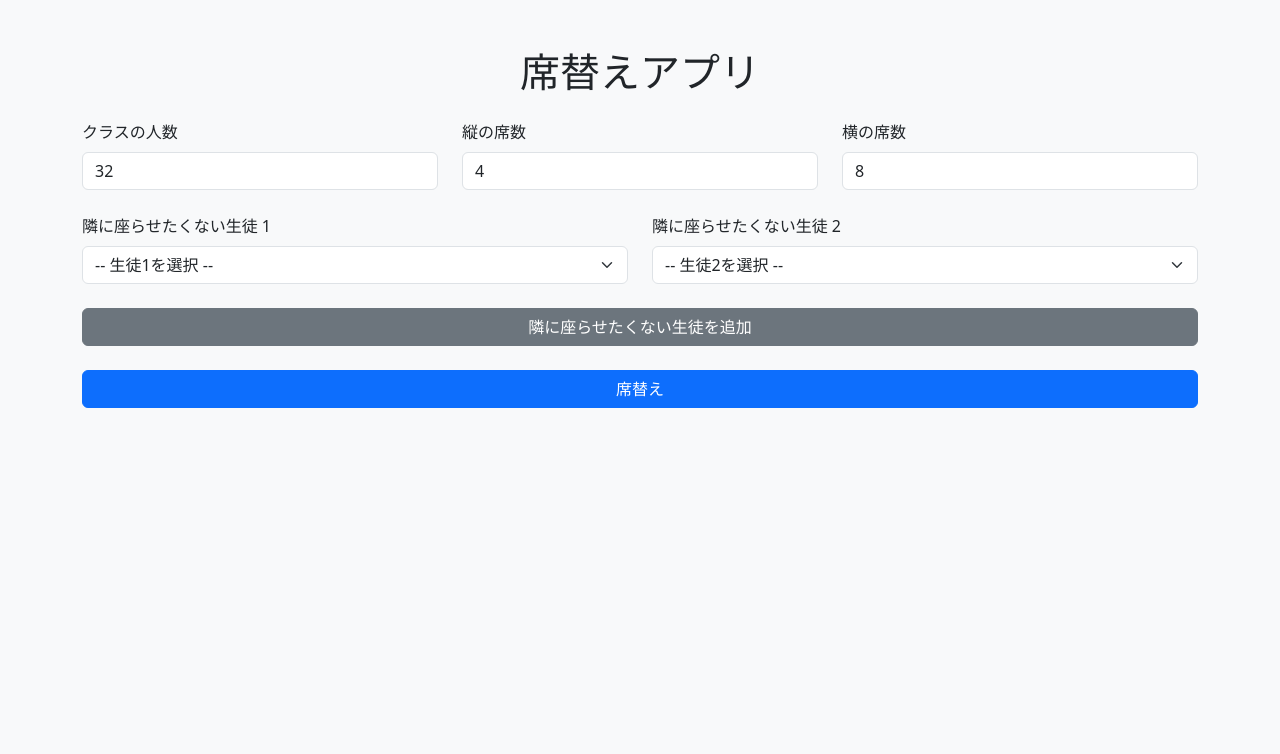
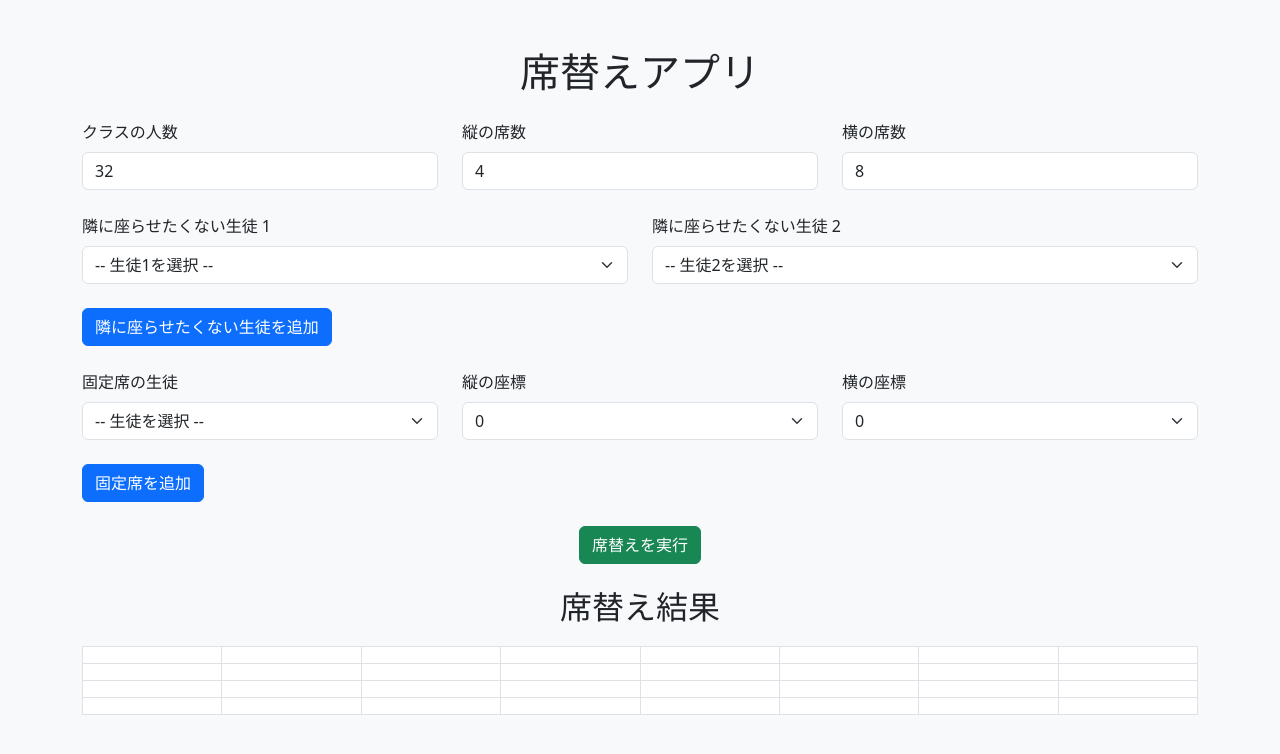
Before and after one commit to haruka-fu/SeatChanger, a website: page public/index.html in a window 1280 px wide. Drawn offline with nearby package versions, Linux system fonts and the light colour scheme.

Commit message:
固定席の追加

```diff
--- a/public/css/style.css
+++ b/public/css/style.css
@@ -4,6 +4,19 @@
     vertical-align: middle;  /* 文字を中央揃え */
     font-size: 1.5rem;  /* 数字を大きく */
     font-weight: bold;  /* 太字に */
+}
+
+body {
+    background-color: #f8f9fa;
+}
+
+.table-responsive {
+    margin-top: 20px;
+}
+
+.table td {
+    text-align: center;
+    vertical-align: middle;
 }
 
 /* レスポンシブ対応 */
--- a/public/index.html
+++ b/public/index.html
@@ -35,69 +35,87 @@
             <div class="col-md-6">
                 <label class="form-label">隣に座らせたくない生徒 1</label>
                 <select class="form-select" v-model="selectedStudent1">
-                    <option value>-- 生徒1を選択 --</option>
-                    <option v-for="student in studentOptions" :key="student" :value="student">
-                        {{ student }}
-                    </option>
+                    <option :value="null">-- 生徒1を選択 --</option>
+                    <option v-for="n in students" :key="n" :value="n">生徒 {{ n }}</option>
                 </select>
             </div>
             <div class="col-md-6">
                 <label class="form-label">隣に座らせたくない生徒 2</label>
                 <select class="form-select" v-model="selectedStudent2">
-                    <option value>-- 生徒2を選択 --</option>
-                    <option v-for="student in studentOptions" :key="student" :value="student">
-                        {{ student }}
-                    </option>
+                    <option :value="null">-- 生徒2を選択 --</option>
+                    <option v-for="n in students" :key="n" :value="n">生徒 {{ n }}</option>
                 </select>
             </div>
         </div>
-
-        <div v-if="errorMessage" class="alert alert-warning">{{ errorMessage }}</div>
-
-        <button class="btn btn-secondary w-100 mb-4" @click="addForbiddenPair">
-            隣に座らせたくない生徒を追加
-        </button>
+        <button class="btn btn-primary mb-4" @click="addForbiddenPair">隣に座らせたくない生徒を追加</button>
 
         <div v-if="forbiddenPairs.length > 0">
             <h5>隣に座らせたくない生徒リスト</h5>
             <ul class="list-group mb-4">
                 <li v-for="(pair, index) in forbiddenPairs" :key="index"
                     class="list-group-item d-flex justify-content-between align-items-center">
-                    {{ pair[0] }} と {{ pair[1] }} を隣に座らせない
-                    <button class="btn btn-danger btn-sm" @click="removeForbiddenPair(index)">
-                        削除
-                    </button>
+                    生徒 {{ pair[0] }} と生徒 {{ pair[1] }} を隣に座らせない
+                    <button class="btn btn-danger btn-sm" @click="removeForbiddenPair(index)">削除</button>
                 </li>
             </ul>
         </div>
 
-        <button class="btn btn-primary w-100 mb-4" @click="shuffleSeats">
-            席替え
-        </button>
+        <div v-if="forbiddenErrorMessage" class="alert alert-warning">{{ forbiddenErrorMessage }}</div>
 
-        <div v-if="overflowStudents.length > 0" class="alert alert-warning">
-            ⚠️ {{ overflowStudents.length }} 人分の席が足りません！
+        <!-- 固定席の設定 -->
+        <div class="row mb-4">
+            <div class="col-md-4">
+                <label class="form-label">固定席の生徒</label>
+                <select class="form-select" v-model="selectedFixedStudent">
+                    <option :value="null">-- 生徒を選択 --</option>
+                    <option v-for="n in students" :key="n" :value="n">生徒 {{ n }}</option>
+                </select>
+            </div>
+            <div class="col-md-4">
+                <label class="form-label">縦の座標</label>
+                <select class="form-select" v-model="selectedRow">
+                    <option v-for="row in availableRows" :key="row" :value="row">{{ row }}</option>
+                </select>
+            </div>
+            <div class="col-md-4">
+                <label class="form-label">横の座標</label>
+                <select class="form-select" v-model="selectedCol">
+                    <option v-for="col in availableCols" :key="col" :value="col">{{ col }}</option>
+                </select>
+            </div>
+        </div>
+        <button class="btn btn-primary mb-4" @click="addFixedSeat">固定席を追加</button>
+
+        <div v-if="fixedSeats.length > 0">
+            <h5>固定席リスト</h5>
+            <ul class="list-group mb-4">
+                <li v-for="(seat, index) in fixedSeats" :key="index"
+                    class="list-group-item d-flex justify-content-between align-items-center">
+                    生徒 {{ seat.student }} を ({{ seat.row }}, {{ seat.col }}) に固定
+                    <button class="btn btn-danger btn-sm" @click="removeFixedSeat(index)">削除</button>
+                </li>
+            </ul>
         </div>
 
-        <div class="table-responsive">
-            <table class="table table-bordered text-center">
-                <tbody>
-                    <tr v-for="row in seating" :key="row">
-                        <td v-for="seat in row" :key="seat" class="seat">
-                            {{ seat || "-" }}
-                        </td>
-                    </tr>
-                </tbody>
-            </table>
+        <div v-if="fixedSeatErrorMessage" class="alert alert-warning">{{ fixedSeatErrorMessage }}</div>
+
+        <!-- 席替えボタン -->
+        <div class="text-center">
+            <button class="btn btn-success" @click="shuffleSeats">席替えを実行</button>
         </div>
 
-        <div v-if="overflowStudents.length > 0" class="mt-3">
-            <h5>座れなかった生徒:</h5>
-            <ul class="list-group">
-                <li v-for="student in overflowStudents" :key="student" class="list-group-item">
-                    {{ student }}
-                </li>
-            </ul>
+        <!-- 結果表示 -->
+        <div v-if="seating.length" class="mt-4">
+            <h2 class="text-center">席替え結果</h2>
+            <div class="table-responsive">
+                <table class="table table-bordered text-center">
+                    <tbody>
+                        <tr v-for="(row, rowIndex) in seating" :key="rowIndex">
+                            <td v-for="(seat, colIndex) in row" :key="colIndex">{{ seat }}</td>
+                        </tr>
+                    </tbody>
+                </table>
+            </div>
         </div>
     </div>
 
--- a/public/js/app.js
+++ b/public/js/app.js
@@ -1,49 +1,58 @@
-const { createApp } = Vue;
-
-createApp({
+const app = Vue.createApp({
     data() {
         return {
-            students: 32,  // デフォルトの生徒数
-            rows: 4,        // デフォルトの行数
-            cols: 8,        // デフォルトの列数
-            seating: [],
-            overflowStudents: [],
-            forbiddenPairs: [], // 隣に座らせたくないペアのリスト
-            selectedStudent1: "",
-            selectedStudent2: "",
-            studentOptions: Array.from({ length: 32 }, (_, i) => (i + 1).toString()), // 生徒番号のオプション
-            errorMessage: "" // エラーメッセージを格納するプロパティ
+            students: 32,
+            rows: 4,
+            cols: 8,
+            forbiddenPairs: [],
+            fixedSeats: [],
+            showForbiddenList: false,
+            showFixedSeatList: false,
+            seating: Array.from({ length: 4 }, () => Array(8).fill(null)), // 初期化
+            selectedStudent1: null,
+            selectedStudent2: null,
+            selectedFixedStudent: null,
+            selectedRow: 0,
+            selectedCol: 0,
+            forbiddenErrorMessage: "",
+            fixedSeatErrorMessage: ""
         };
     },
+    computed: {
+        availableRows() {
+            return Array.from({ length: this.rows }, (_, i) => i);
+        },
+        availableCols() {
+            return Array.from({ length: this.cols }, (_, i) => i);
+        }
+    },
     methods: {
+        // 隣に座らせたくないペアを追加します
         addForbiddenPair() {
-            // 同じ生徒を選択していないか確認
-            console.log(this.selectedStudent1, this.selectedStudent2);
             if (this.selectedStudent1 && this.selectedStudent2 && this.selectedStudent1 !== this.selectedStudent2) {
                 const newPair = [this.selectedStudent1, this.selectedStudent2];
-                // すでに追加されていないか確認
                 const isAlreadyAdded = this.forbiddenPairs.some(pair =>
                     (pair[0] === newPair[0] && pair[1] === newPair[1]) ||
                     (pair[0] === newPair[1] && pair[1] === newPair[0])
                 );
                 if (!isAlreadyAdded) {
                     this.forbiddenPairs.push(newPair);
-                    this.sortForbiddenPairs(); // 追加後にソート
-                    this.errorMessage = ""; // エラーメッセージをクリア
+                    this.sortForbiddenPairs();
+                    this.forbiddenErrorMessage = "";
                 } else {
-                    this.errorMessage = "このペアはすでに追加されています。"; // すでに追加されている場合のエラーメッセージ
+                    this.forbiddenErrorMessage = "このペアはすでに追加されています。";
                 }
             } else {
-                this.errorMessage = "無効なペアです。生徒1と生徒2を選択してください。"; // エラーメッセージを設定
+                this.forbiddenErrorMessage = "無効なペアです。生徒1と生徒2を選択してください。";
             }
         },
+        // 隣に座らせたくないペアを削除します
         removeForbiddenPair(index) {
-            // クリックされたインデックスのペアを削除
             this.forbiddenPairs.splice(index, 1);
-            this.sortForbiddenPairs(); // 削除後にソート
+            this.sortForbiddenPairs();
         },
+        // 隣に座らせたくないペアをソートします
         sortForbiddenPairs() {
-            // forbiddenPairsを生徒1を基準に、次に生徒2を基準にソート
             this.forbiddenPairs.sort((a, b) => {
                 if (a[0] === b[0]) {
                     return a[1] - b[1];
@@ -51,25 +60,73 @@ createApp({
                 return a[0] - b[0];
             });
         },
+        // 固定席を追加します
+        addFixedSeat() {
+            if (this.selectedFixedStudent && this.selectedRow !== null && this.selectedCol !== null) {
+                const newFixedSeat = {
+                    student: this.selectedFixedStudent,
+                    row: this.selectedRow,
+                    col: this.selectedCol
+                };
+                const isAlreadyAdded = this.fixedSeats.some(seat =>
+                    seat.student === newFixedSeat.student ||
+                    (seat.row === newFixedSeat.row && seat.col === newFixedSeat.col)
+                );
+                const isForbiddenPair = this.forbiddenPairs.some(pair => {
+                    const [a, b] = pair;
+                    return (
+                        (a === newFixedSeat.student && (
+                            (this.seating[newFixedSeat.row]?.[newFixedSeat.col - 1] === b) ||
+                            (this.seating[newFixedSeat.row]?.[newFixedSeat.col + 1] === b) ||
+                            (this.seating[newFixedSeat.row - 1]?.[newFixedSeat.col] === b) ||
+                            (this.seating[newFixedSeat.row + 1]?.[newFixedSeat.col] === b)
+                        )) ||
+                        (b === newFixedSeat.student && (
+                            (this.seating[newFixedSeat.row]?.[newFixedSeat.col - 1] === a) ||
+                            (this.seating[newFixedSeat.row]?.[newFixedSeat.col + 1] === a) ||
+                            (this.seating[newFixedSeat.row - 1]?.[newFixedSeat.col] === a) ||
+                            (this.seating[newFixedSeat.row + 1]?.[newFixedSeat.col] === a)
+                        ))
+                    );
+                });
+                if (!isAlreadyAdded && !isForbiddenPair) {
+                    this.fixedSeats.push(newFixedSeat);
+                    this.seating[newFixedSeat.row][newFixedSeat.col] = newFixedSeat.student; // 座席に固定生徒を配置
+                    this.fixedSeatErrorMessage = "";
+                } else if (isForbiddenPair) {
+                    this.fixedSeatErrorMessage = "この生徒は隣に座らせたくないリストに含まれています。";
+                } else {
+                    this.fixedSeatErrorMessage = "この生徒または座標はすでに固定されています。";
+                }
+            } else {
+                this.fixedSeatErrorMessage = "無効な固定席です。生徒と座標を選択してください。";
+            }
+        },
+        // 固定席を削除します
+        removeFixedSeat(index) {
+            const seat = this.fixedSeats.splice(index, 1)[0];
+            this.seating[seat.row][seat.col] = null; // 座席から固定生徒を削除
+        },
+        // 席替えを実行します
         async shuffleSeats() {
-            // シャッフルリクエストを送信
             const response = await fetch("/shuffle", {
                 method: "POST",
-                headers: { "Content-Type": "application/json" },
-                // サーバーに送信するデータをJSON形式で送信
+                headers: {
+                    "Content-Type": "application/json"
+                },
                 body: JSON.stringify({
                     students: this.students,
                     rows: this.rows,
                     cols: this.cols,
-                    forbiddenPairs: this.forbiddenPairs  // 禁止された隣席ペアを送信
+                    forbiddenPairs: this.forbiddenPairs,
+                    fixedSeats: this.fixedSeats
                 })
             });
-            // シャッフル結果を受信
             const data = await response.json();
-            // シャッフル結果を表示
             this.seating = data.seating;
-            // オーバーフロー生徒を表示
             this.overflowStudents = data.overflow;
         }
     }
-}).mount("#app");
+});
+
+app.mount('#app');
```
Also changed, not shown: __tests__/app.test.js (+148 -2 lines), server.js (+25 -30 lines), 1 other file.
